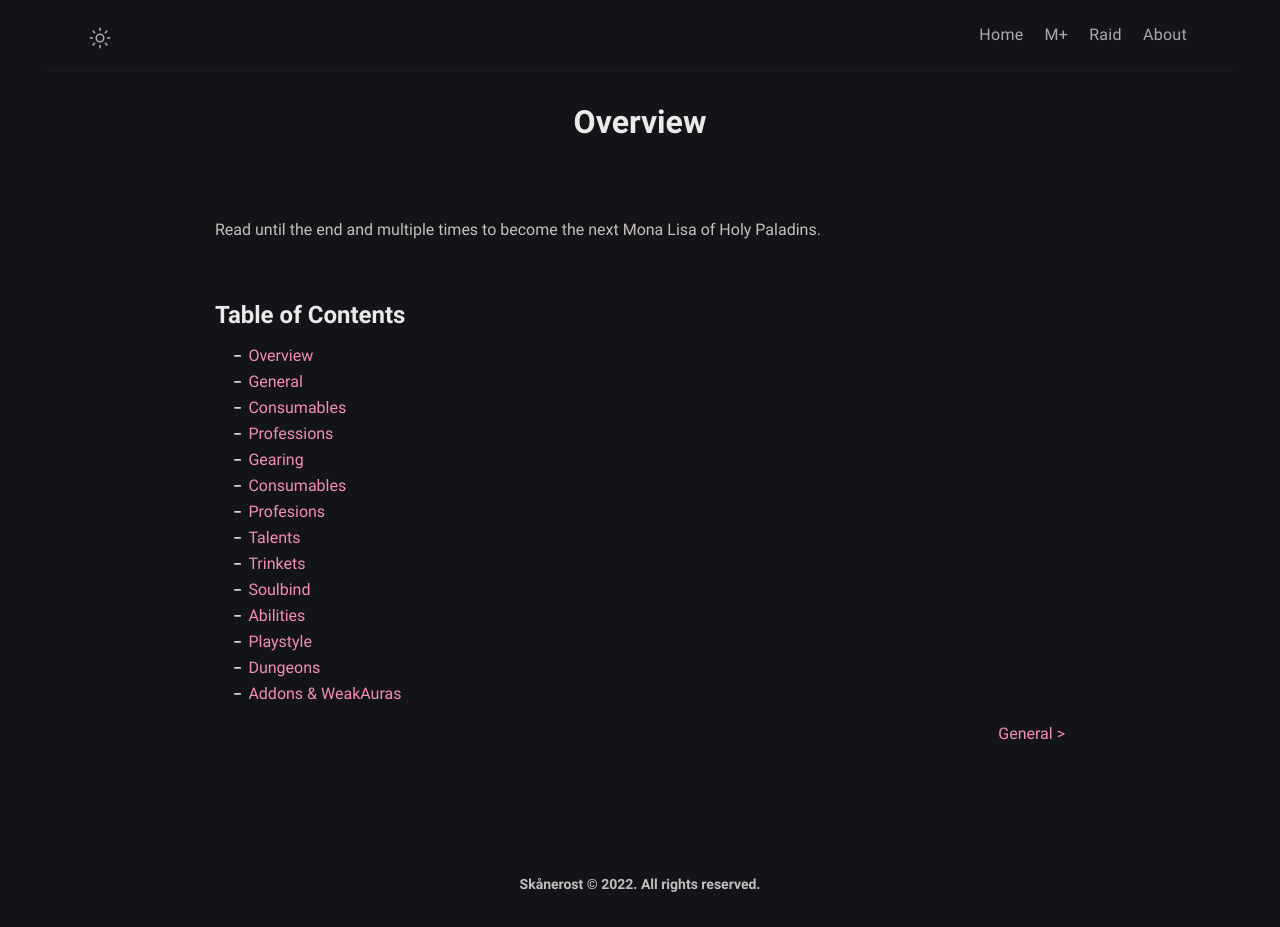
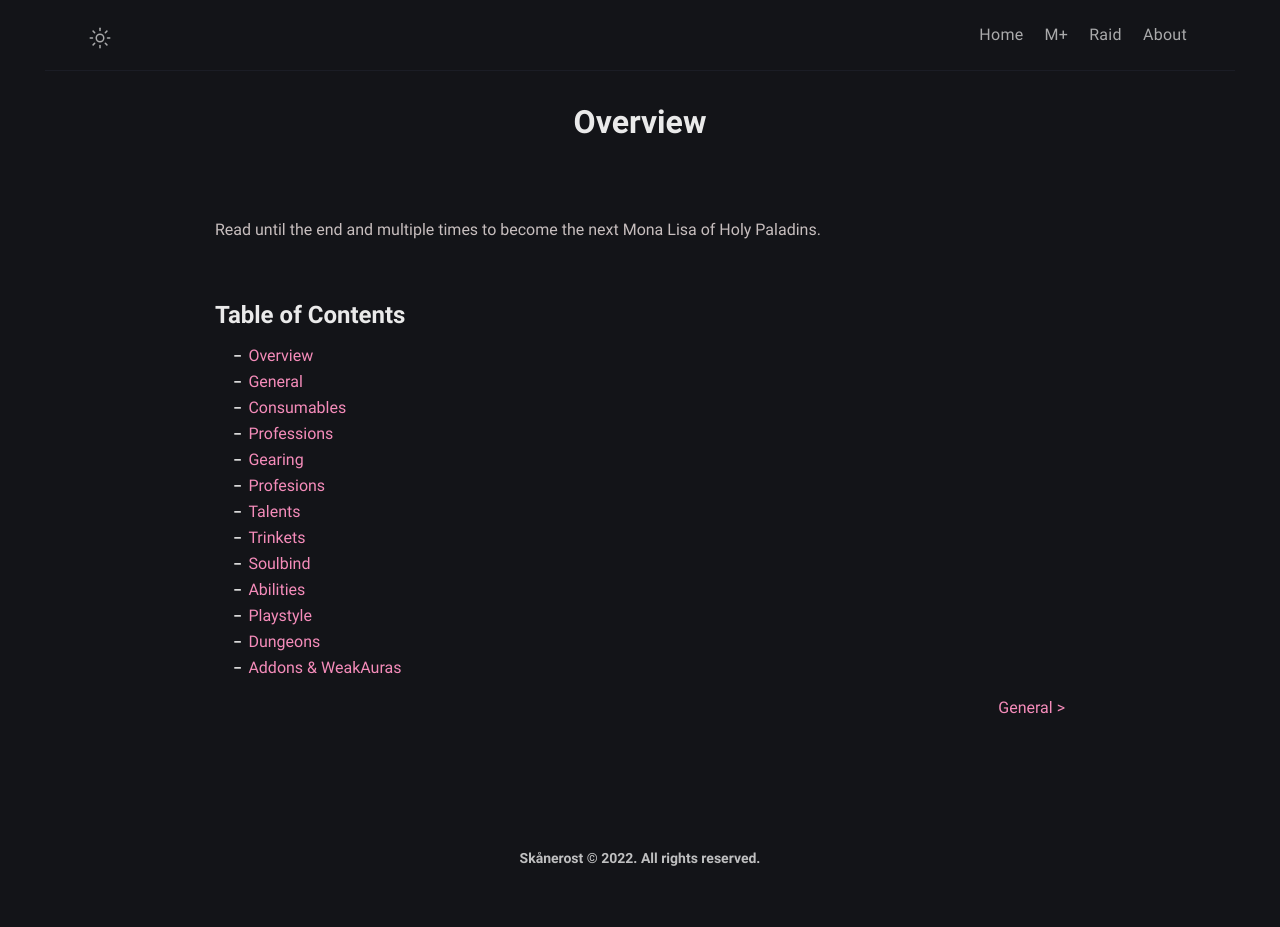
Before and after one commit to BetterThanWowhead/BetterThanWowhead.github.io, a Jekyll site: the page built from pages/M+/index.md, in a window 1280 px wide. Built offline with Jekyll 4.4.1, drawn with Linux system fonts in a browser that asks for light colours; a script that is not in the unit is left out; after the commit the page ends 901 px from its top, so only the background shows below that.

Commit message:
Update index.md

```diff
--- a/pages/M+/index.md
+++ b/pages/M+/index.md
@@ -13,7 +13,6 @@ Read until the end and multiple times to become the next Mona Lisa of Holy Palad
 - [Consumables](/M+/consumables)
 - [Professions](/M+/professions)
 - [Gearing](/M+/gearing)
-- [Consumables](/M+/consumables)
 - [Profesions](/M+/professions)
 - [Talents](/M+/talents)
 - [Trinkets](/M+/trinkets)
```
